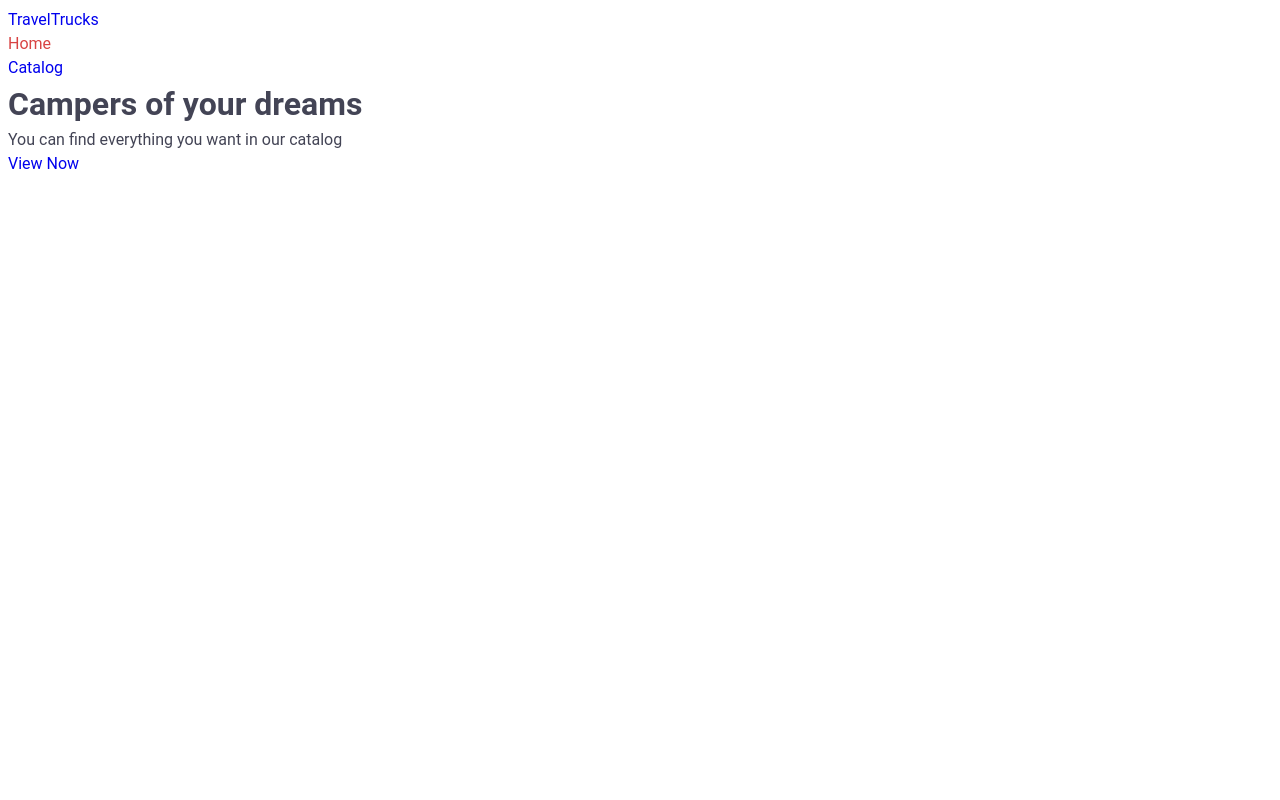
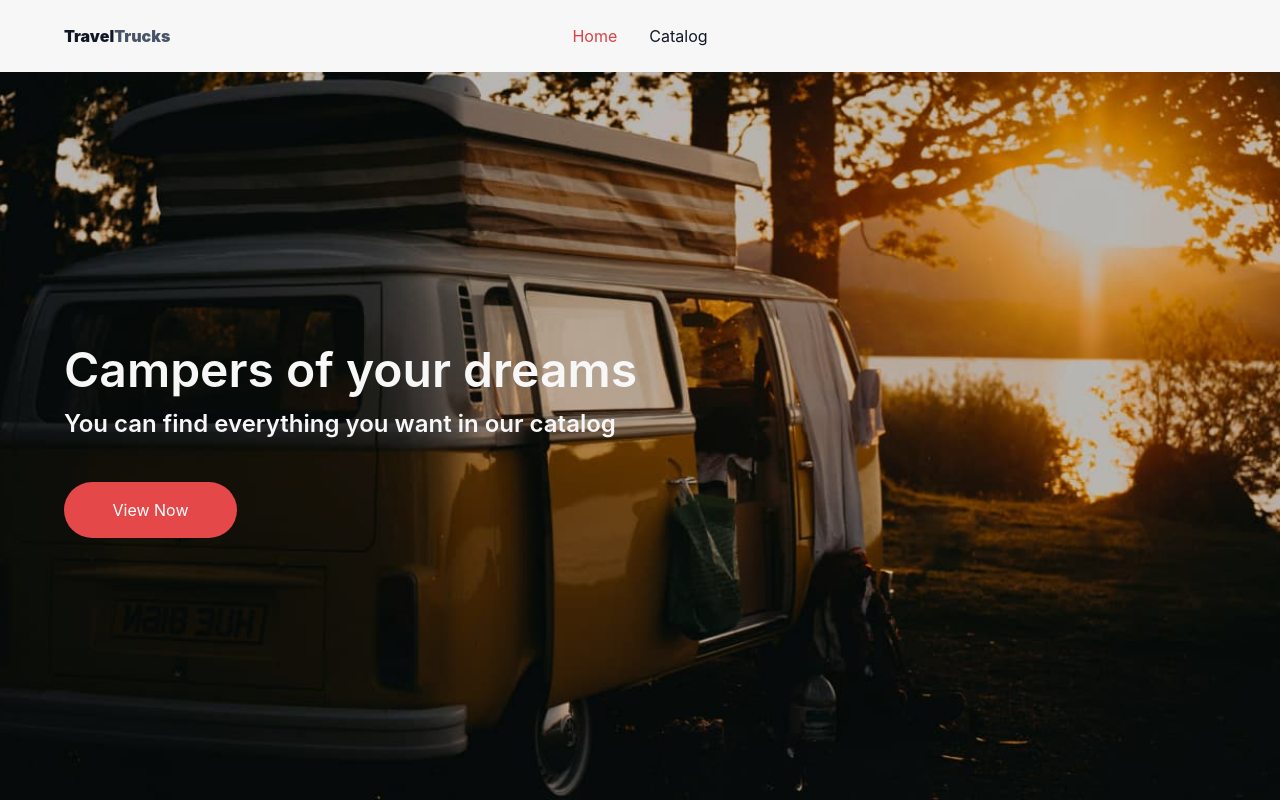
Before and after one commit to FedorovaElizaveta/TravelTrucks, a React (Vite) app: page / in a window 1280 px wide. Built offline with nearby package versions, Linux system fonts and the light colour scheme.

Commit message:
Add CSS styles for Header and HomePage components

```diff
--- a/src/App.tsx
+++ b/src/App.tsx
@@ -4,12 +4,10 @@ import { lazy, Suspense } from "react";
 import Layout from "./components/Layout/Layout.tsx";
 
 const HomePage = lazy(() => import("./pages/HomePage/HomePage.tsx"));
-// const CampersPage = lazy(
-//   () => import("./pages/CampersPage/CampersPage.tsx")
-// );
-// const CampersDetails = lazy(
-//   () => import("./pages/CampersDetails/CampersDetails.tsx")
-// );
+const CampersPage = lazy(() => import("./pages/CampersPage/CampersPage.tsx"));
+const CampersDetailsPage = lazy(
+  () => import("./pages/CampersDetailsPage/CampersDetailsPage.tsx")
+);
 // const NotFoundPage = lazy(
 //   () => import("./pages/NotFoundPage/NotFoundPage.tsx")
 // );
@@ -20,8 +18,8 @@ function App() {
       <Routes>
         <Route element={<Layout />}>
           <Route path="/" element={<HomePage />} />
-          {/* <Route path="/campers" element={<CampersPage />} /> */}
-          {/* <Route path="/campers/:id" element={<CampersDetails />} /> */}
+          <Route path="/campers" element={<CampersPage />} />
+          <Route path="/campers/:id" element={<CampersDetailsPage />} />
           {/* <Route path="*" element={<NotFoundPage />} /> */}
         </Route>
       </Routes>
--- a/src/components/Header/Header.module.css
+++ b/src/components/Header/Header.module.css
@@ -1,3 +1,33 @@
+.header {
+  display: flex;
+  align-items: center;
+  justify-content: center;
+  position: relative;
+  height: 72px;
+  background-color: #f7f7f7;
+  border-bottom: #f2f4f7;
+}
+
+.logo {
+  position: absolute;
+  color: #101828;
+  font-weight: 900;
+  left: 64px;
+}
+
+.logoSpan {
+  color: #475467;
+}
+
+.navigationList {
+  display: flex;
+  column-gap: 32px;
+}
+
+.link {
+  color: #101828;
+}
+
 .active {
   color: #d84343;
 }
--- a/src/components/Header/Header.tsx
+++ b/src/components/Header/Header.tsx
@@ -4,12 +4,12 @@ import clsx from "clsx";
 
 const Header = () => {
   return (
-    <header>
-      <a href="/">
-        Travel<span>Trucks</span>
+    <header className={css.header}>
+      <a href="/" className={css.logo}>
+        Travel<span className={css.logoSpan}>Trucks</span>
       </a>
       <nav>
-        <ul>
+        <ul className={css.navigationList}>
           <li>
             <NavLink
               to="/"
--- a/src/index.css
+++ b/src/index.css
@@ -2,6 +2,8 @@
   font-family: Inter, system-ui, Avenir, Helvetica, Arial, sans-serif;
   line-height: 1.5;
   font-weight: 400;
+
+  color: #101828;
 
   font-synthesis: none;
   text-rendering: optimizeLegibility;
@@ -73,9 +75,7 @@ button {
 }
 
 body {
-  font-family: "Roboto", sans-serif;
-  background-color: #ffffff;
-  color: #434455;
+  margin: 0;
 }
 
 img {
--- /dev/null
+++ b/src/pages/CampersDetailsPage/CampersDetailsPage.tsx
@@ -0,0 +1,5 @@
+const CampersDetailsPage = () => {
+  return <div>CampersDetailsPage</div>;
+};
+
+export default CampersDetailsPage;
--- /dev/null
+++ b/src/pages/CampersPage/CampersPage.tsx
@@ -0,0 +1,5 @@
+const CampersPage = () => {
+  return <div>CampersPage</div>;
+};
+
+export default CampersPage;
--- a/src/pages/HomePage/HomePage.module.css
+++ b/src/pages/HomePage/HomePage.module.css
@@ -0,0 +1,53 @@
+.pageWrapper {
+  height: calc(100vh - 72px);
+  background-color: #101828;
+  background-image: url("../../images/vehicle1x.jpg");
+  background-repeat: no-repeat;
+  background-size: cover;
+  background-position: center top;
+}
+
+@media screen and (min-resolution: 192dpi),
+  screen and (min-resolution: 2dppx),
+  screen and (min-device-pixel-ratio: 2) {
+  .pageWrapper {
+    background-image: url("../../images/vehicle2x.jpg");
+  }
+}
+
+.pageText {
+  display: flex;
+  flex-direction: column;
+  justify-content: center;
+  height: calc(100vh - 72px);
+  color: #f7f7f7;
+  margin-left: 64px;
+}
+
+.mainHeading {
+  font-size: 48px;
+  font-weight: 600;
+}
+
+.subheading {
+  font-size: 24px;
+  font-weight: 600;
+  margin-bottom: 40px;
+}
+
+.campersLink {
+  display: flex;
+  justify-content: center;
+  align-items: center;
+  width: 173px;
+  height: 56px;
+  color: #ffffff;
+  background-color: #e44848;
+  border-radius: 200px;
+  transition: background-color 250ms ease-in-out;
+}
+
+.campersLink:hover,
+.campersLink:focus {
+  background-color: #d84343;
+}
--- a/src/pages/HomePage/HomePage.tsx
+++ b/src/pages/HomePage/HomePage.tsx
@@ -1,11 +1,18 @@
+import css from "./HomePage.module.css";
 import { Link } from "react-router-dom";
 
 const HomePage = () => {
   return (
-    <div>
-      <h1>Campers of your dreams</h1>
-      <p>You can find everything you want in our catalog</p>
-      <Link to="/campers">View Now</Link>
+    <div className={css.pageWrapper}>
+      <div className={css.pageText}>
+        <h1 className={css.mainHeading}>Campers of your dreams</h1>
+        <p className={css.subheading}>
+          You can find everything you want in our catalog
+        </p>
+        <Link to="/campers" className={css.campersLink}>
+          View Now
+        </Link>
+      </div>
     </div>
   );
 };
```
Also changed, not shown: src/pages/CampersDetailsPage/CampersDetailsPage.module.css (added), src/pages/CampersPage/CampersPage.module.css (added).
